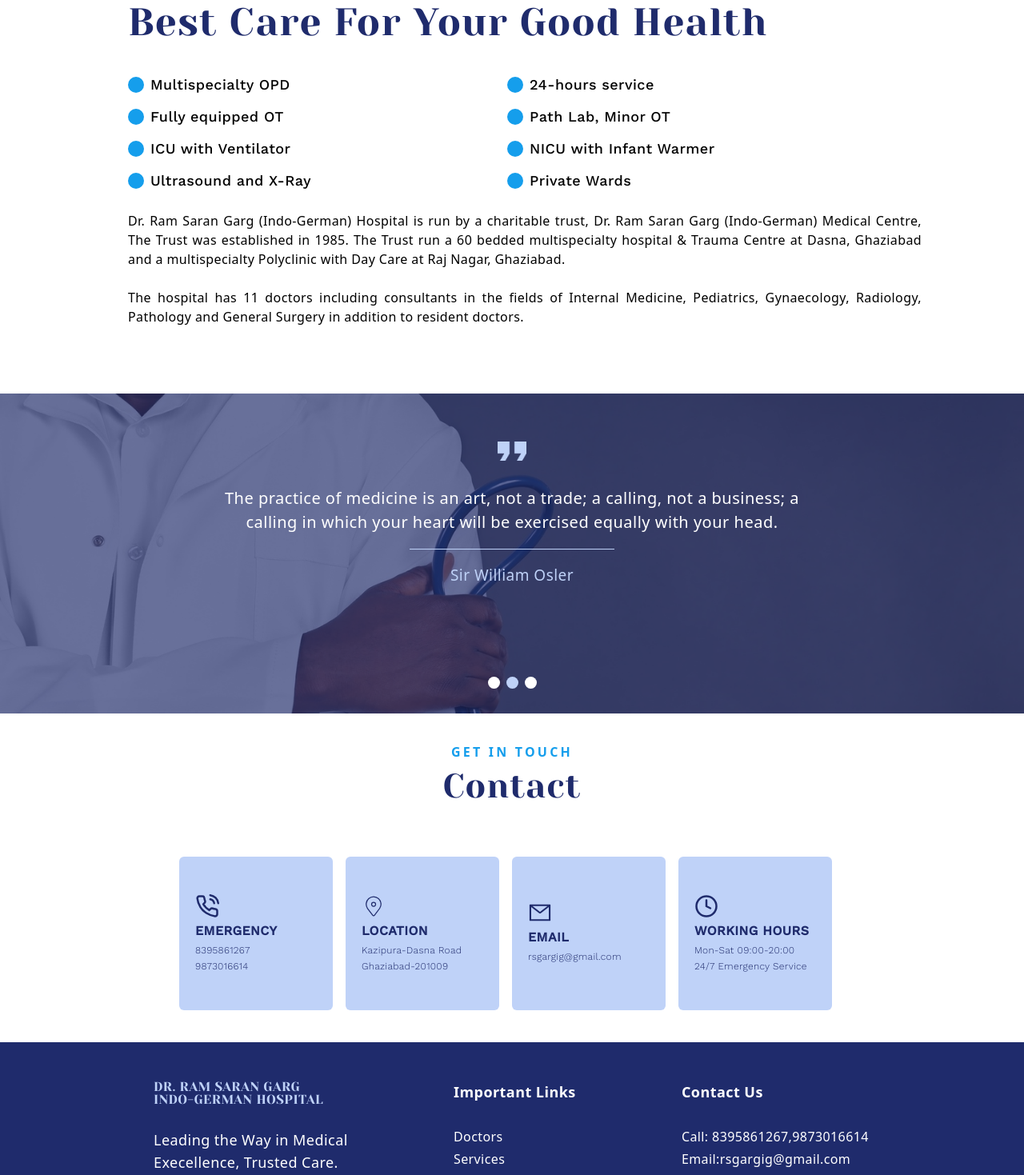
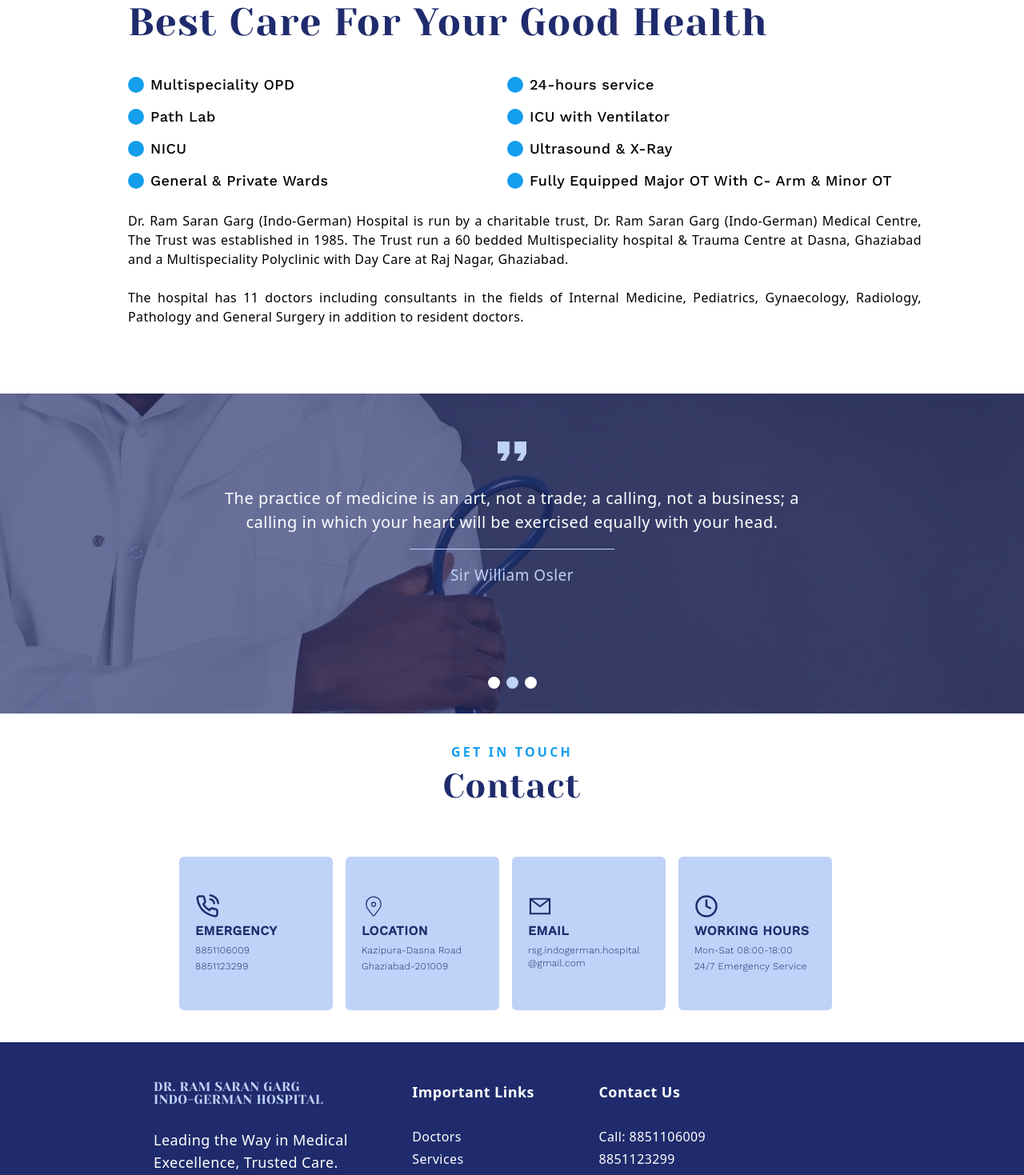
Before and after one commit to hospital-website/hospital-website, a React (Create React App) app: page /about in a window 1280 px wide. Shown: the part 1260-2729 px from the top of the page at 80% size. Built offline with nearby package versions, Linux system fonts and the light colour scheme.

Commit message:
May Updates

```diff
--- a/src/Components/ContactComp/ContactComp.js
+++ b/src/Components/ContactComp/ContactComp.js
@@ -1,15 +1,36 @@
-import { FiClock, FiPhoneCall } from 'react-icons/fi'
-import { CiLocationOn } from 'react-icons/ci'
-import { AiOutlineMail } from 'react-icons/ai'
-import { ContactCard } from '../Assets'
+import { FiClock, FiPhoneCall } from "react-icons/fi";
+import { CiLocationOn } from "react-icons/ci";
+import { AiOutlineMail } from "react-icons/ai";
+import { ContactCard } from "../Assets";
 
 const ContactComp = () => {
-  return <div className='mx-auto w-fit gap-2 md:w-[52rem] md:gap-0 py-10 grid items-center justify-center grid-rows-2 grid-cols-2 md:grid-rows-1 md:grid-cols-4'>
-    <ContactCard icon={<FiPhoneCall size={30} />} title='emergency' info_one={'8395861267'} info_two={'9873016614'}/>
-    <ContactCard icon={<CiLocationOn size={30} />} title='location' info_one={'Kazipura-Dasna Road'} info_two={'Ghaziabad-201009'} />
-    <ContactCard icon={<AiOutlineMail size={30} />} title='email' info_one={'rsgargig@gmail.com'} />
-    <ContactCard icon={<FiClock size={30} />} title='working hours' info_one={'Mon-Sat 09:00-20:00'} info_two={'24/7 Emergency Service'} />
-  </div>
-}
+  return (
+    <div className="mx-auto w-fit gap-2 md:w-[52rem] md:gap-0 py-10 grid items-center justify-center grid-rows-2 grid-cols-2 md:grid-rows-1 md:grid-cols-4">
+      <ContactCard
+        icon={<FiPhoneCall size={30} />}
+        title="emergency"
+        info_one={"8851106009"}
+        info_two={"8851123299"}
+      />
+      <ContactCard
+        icon={<CiLocationOn size={30} />}
+        title="location"
+        info_one={"Kazipura-Dasna Road"}
+        info_two={"Ghaziabad-201009"}
+      />
+      <ContactCard
+        icon={<AiOutlineMail size={30} />}
+        title="email"
+        info_one={"rsg.indogerman.hospital @gmail.com"}
+      />
+      <ContactCard
+        icon={<FiClock size={30} />}
+        title="working hours"
+        info_one={"Mon-Sat 08:00-18:00"}
+        info_two={"24/7 Emergency Service"}
+      />
+    </div>
+  );
+};
 
-export default ContactComp
+export default ContactComp;
--- a/src/Components/Footer/Footer.js
+++ b/src/Components/Footer/Footer.js
@@ -47,10 +47,12 @@
         <div className="footer-contact text-white list-none">
           <h1 className=" mb-2 md:mb-7 text-lg font-semibold">Contact Us</h1>
           <li className="font-light">
-            <span className="font-normal">Call:</span> 8395861267,9873016614
+            <span className="font-normal">Call:</span> 8851106009 <br />
+            8851123299
           </li>
           <li className="font-light">
-            <span className="font-normal">Email:</span>rsgargig@gmail.com
+            <span className="font-normal">Email:</span>
+            rsg.indogerman.hospital@gmail.com
           </li>
           <li className="font-light">
             <span className="font-normal">Address:</span>
--- a/src/Components/NavBar/NavBar.js
+++ b/src/Components/NavBar/NavBar.js
@@ -33,11 +33,11 @@
             </div>
             <div className="text text-xs md:text-base">
               <h3 className="font-work font-medium uppercase text-primary">
-                Emergency
+                Emergency (24 hrs)
               </h3>
               <h4 className="font-work text-secondary">
-                8395861267 <br />
-                9873016614
+                8851106009 <br />
+                8851123299
               </h4>
             </div>
           </div>
@@ -51,7 +51,7 @@
                 work hours
               </h3>
               <h4 className="font-work text-secondary capitalize">
-                09:00-20:00 everyday
+                08:00-18:00 everyday
               </h4>
             </div>
           </div>
--- a/src/Pages/About/About.js
+++ b/src/Pages/About/About.js
@@ -69,35 +69,36 @@
           md:gap-3 py-3 font-work text-lg font-medium"
           >
             <li className="before:content-[''] before:w-5 before:h-5 relative before:absolute before:top-0 before:left-0 before:-translate-x-7 before:translate-y-1 before:rounded-full before:bg-secondary">
-              Multispecialty OPD
+              Multispeciality OPD
             </li>
             <li className="before:content-[''] before:w-5 before:h-5 relative before:absolute before:top-0 before:left-0 before:-translate-x-7 before:translate-y-1 before:rounded-full before:bg-secondary">
               24-hours service
             </li>
+
             <li className="before:content-[''] before:w-5 before:h-5 relative before:absolute before:top-0 before:left-0 before:-translate-x-7 before:translate-y-1 before:rounded-full before:bg-secondary">
-              Fully equipped OT
-            </li>
-            <li className="before:content-[''] before:w-5 before:h-5 relative before:absolute before:top-0 before:left-0 before:-translate-x-7 before:translate-y-1 before:rounded-full before:bg-secondary">
-              Path Lab, Minor OT
+              Path Lab
             </li>
             <li className="before:content-[''] before:w-5 before:h-5 relative before:absolute before:top-0 before:left-0 before:-translate-x-7 before:translate-y-1 before:rounded-full before:bg-secondary">
               ICU with Ventilator
             </li>
             <li className="before:content-[''] before:w-5 before:h-5 relative before:absolute before:top-0 before:left-0 before:-translate-x-7 before:translate-y-1 before:rounded-full before:bg-secondary">
-              NICU with Infant Warmer
+              NICU
             </li>
             <li className="before:content-[''] before:w-5 before:h-5 relative before:absolute before:top-0 before:left-0 before:-translate-x-7 before:translate-y-1 before:rounded-full before:bg-secondary">
-              Ultrasound and X-Ray
+              Ultrasound & X-Ray
             </li>
             <li className="before:content-[''] before:w-5 before:h-5 relative before:absolute before:top-0 before:left-0 before:-translate-x-7 before:translate-y-1 before:rounded-full before:bg-secondary">
-              Private Wards
+              General & Private Wards
+            </li>
+            <li className="before:content-[''] before:w-5 before:h-5 relative before:absolute before:top-0 before:left-0 before:-translate-x-7 before:translate-y-1 before:rounded-full before:bg-secondary">
+              Fully Equipped Major OT With C- Arm & Minor OT
             </li>
           </ul>
           <p className="text-[16px] py-3 text-justify">
             Dr. Ram Saran Garg (Indo-German) Hospital is run by a charitable
             trust, Dr. Ram Saran Garg (Indo-German) Medical Centre, The Trust
-            was established in 1985. The Trust run a 60 bedded multispecialty
-            hospital & Trauma Centre at Dasna, Ghaziabad and a multispecialty
+            was established in 1985. The Trust run a 60 bedded Multispeciality
+            hospital & Trauma Centre at Dasna, Ghaziabad and a Multispeciality
             Polyclinic with Day Care at Raj Nagar, Ghaziabad.
           </p>
           <p className="text-[16px] py-3 text-justify">
--- a/src/Pages/Home/Home.js
+++ b/src/Pages/Home/Home.js
@@ -38,7 +38,7 @@
         </div>
         <article
           id="hero-text"
-          className="grid place-items-center py-20 gap-2 text-center md:text-left md:justify-start md:px-52 md:py-16  z-100 md:mb-[260px] mb-[240px] rounded"
+          className="grid place-items-center py-20 gap-2 text-center md:text-left md:justify-end md:px-32 md:py-16  z-100 md:mt-[230px] md:mb-[110px] mb-[90px] rounded"
         >
           <div className="home-text-main grid gap-2 w-fit rounded p-5 ">
             <p
@@ -170,28 +170,29 @@
             md:grid-cols-2 justify-center px-7 gap-5 py-3 font-work text-lg font-medium"
             >
               <li className="before:content-[''] before:w-5 before:h-5 relative before:absolute before:top-0 before:left-0 before:-translate-x-7 before:translate-y-1 before:rounded-full before:bg-secondary">
-                Multispecialty OPD
+                Multispeciality OPD
               </li>
               <li className="before:content-[''] before:w-5 before:h-5 relative before:absolute before:top-0 before:left-0 before:-translate-x-7 before:translate-y-1 before:rounded-full before:bg-secondary">
                 24-hours service
               </li>
+
               <li className="before:content-[''] before:w-5 before:h-5 relative before:absolute before:top-0 before:left-0 before:-translate-x-7 before:translate-y-1 before:rounded-full before:bg-secondary">
-                Fully equipped OT
-              </li>
-              <li className="before:content-[''] before:w-5 before:h-5 relative before:absolute before:top-0 before:left-0 before:-translate-x-7 before:translate-y-1 before:rounded-full before:bg-secondary">
-                Path Lab, Minor OT
+                Path Lab
               </li>
               <li className="before:content-[''] before:w-5 before:h-5 relative before:absolute before:top-0 before:left-0 before:-translate-x-7 before:translate-y-1 before:rounded-full before:bg-secondary">
                 ICU with Ventilator
               </li>
               <li className="before:content-[''] before:w-5 before:h-5 relative before:absolute before:top-0 before:left-0 before:-translate-x-7 before:translate-y-1 before:rounded-full before:bg-secondary">
-                NICU with Infant Warmer
+                NICU
               </li>
               <li className="before:content-[''] before:w-5 before:h-5 relative before:absolute before:top-0 before:left-0 before:-translate-x-7 before:translate-y-1 before:rounded-full before:bg-secondary">
                 Ultrasound and X-Ray
               </li>
               <li className="before:content-[''] before:w-5 before:h-5 relative before:absolute before:top-0 before:left-0 before:-translate-x-7 before:translate-y-1 before:rounded-full before:bg-secondary">
-                Private Wards
+                General & Private Wards
+              </li>
+              <li className="before:content-[''] before:w-5 before:h-5 relative before:absolute before:top-0 before:left-0 before:-translate-x-7 before:translate-y-1 before:rounded-full before:bg-secondary">
+                Fully Equipped Major OT With C- Arm & Minor OT
               </li>
             </ul>
             <br />
@@ -247,7 +248,7 @@
           <SpecialCard text={"Radiology"} />
           <SpecialCard text={"Pathology"} />
           <SpecialCard text={"Orthopedics"} />
-          <SpecialCard text={"Dermatology"} />
+          <SpecialCard text={"General Surgeon"} />
 
           {/* <SpecialCard text={"Cardiology"} />
           <SpecialCard text={"Neurosurgery"} />
```
